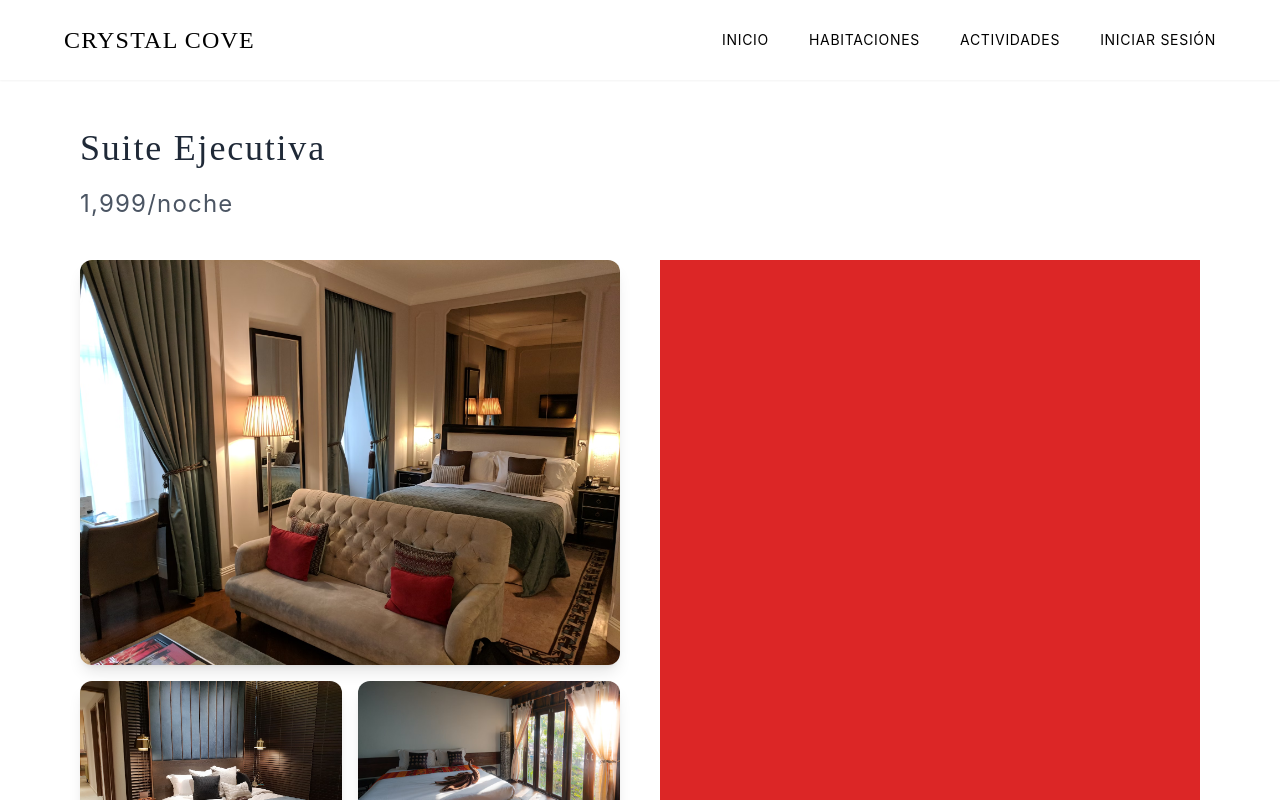
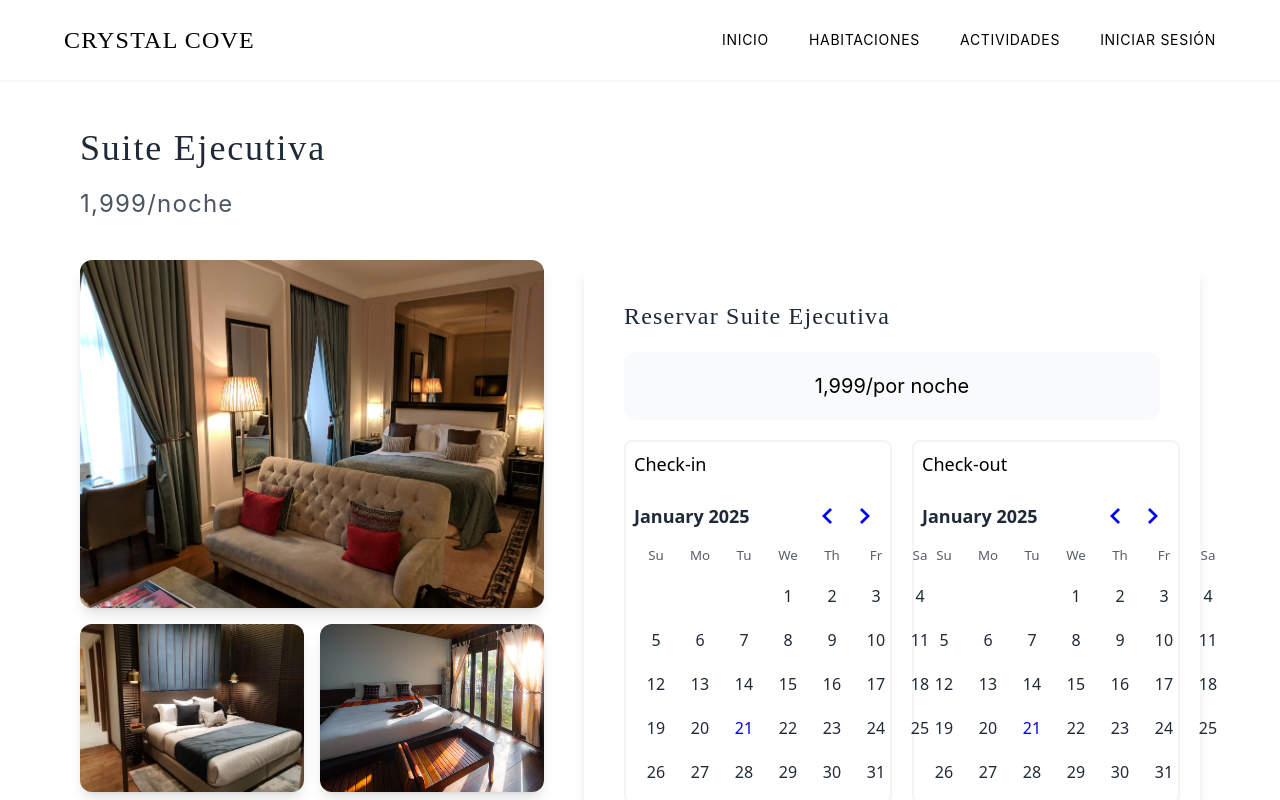
Before and after one commit to Robert-29/Reservaciones-de-Hotel, a React (Vite) app: page /reservar in a window 1280 px wide. Shown: the top 800 px of the page. Built offline with nearby package versions, Linux system fonts and the light colour scheme.

Commit message:
Xe integra Check-in y Check-out

```diff
--- a/package.json
+++ b/package.json
@@ -15,6 +15,7 @@
     "express": "^4.21.2",
     "mysql2": "^3.12.0",
     "react": "^18.3.1",
+    "react-day-picker": "^9.5.0",
     "react-dom": "^18.3.1",
     "react-router-dom": "^7.1.3",
     "swiper": "^11.2.1"
--- a/src/index.css
+++ b/src/index.css
@@ -4,3 +4,23 @@
 
 @import url('https://fonts.googleapis.com/css2?family=Cormorant+Garamond:wght@300;400;500;600;700&display=swap');
 @import url('https://fonts.googleapis.com/css2?family=Inter:ital,opsz,wght@0,14..32,100..900;1,14..32,100..900&display=swap');
+
+/*react- calendar*/
+/* Personalización de días seleccionados */
+.rd-day--selected {
+    background-color: #3b82f6; /* Tailwind blue-500 */
+    color: white;
+  }
+
+  /* Hover para los días */
+  .rd-day:hover {
+    background-color: #bfdbfe; /* Tailwind blue-200 */
+    color: black;
+  }
+
+  /* Texto del mes */
+  .rd-caption {
+    font-size: 1.25rem;
+    font-weight: 600;
+    color: #1f2937; /* Tailwind gray-800 */
+  }
--- a/src/pages/MasHabitaciones.jsx
+++ b/src/pages/MasHabitaciones.jsx
@@ -1,4 +1,4 @@
-import Derechos from "../components/derechos";
+import Derechos from "../components/Derechos";
 import Menu from "../components/Menu";
 import { useEffect, useState } from "react";
 
--- a/src/pages/Reservar.jsx
+++ b/src/pages/Reservar.jsx
@@ -1,7 +1,12 @@
+import { useState } from 'react';
 import Menu from '../components/Menu.jsx';
 import Derechos from '../components/Derechos.jsx';
+import {DayPicker} from 'react-day-picker';
+import 'react-day-picker/dist/style.css';
 
 const Reservar = () => {
+  const [checkIn, setCheckIn] = useState(null);
+  const [checkOut, setCheckOut] = useState(null);
 
   return (
     <>
@@ -11,7 +16,7 @@ const Reservar = () => {
       <span className="font-inter text-2xl text-gray-600 tracking-wider" >1,999/noche</span>
     </div>
     <section className="flex px-20 space-x-10 mb-10" >
-      <div className="w-[50%] ">
+      <div className="w-[45%] ">
       <div className="grid grid-cols-1 md:grid-cols-2 gap-4">
         <div className="col-span-1 md:col-span-2">
           <img src="/public/img/habitacion1.avif"alt="Habitación principal" className="w-full rounded-xl shadow-lg"
@@ -56,7 +61,38 @@ const Reservar = () => {
         </div>
       </div>
     </div>
-    <div className="w-[50%] bg-red-600 " ></div>
+    <div className="w-[55%] p-10 shadow-lg rounded-xl space-y-5 " >
+      <h2 className='font-cormorant font-light text-gray-800 tracking-wider text-2xl' >Reservar Suite Ejecutiva </h2>
+      <div className=' bg-gray-50 rounded-xl p-5 flex flex-col justify-center items-center' >
+        <p className='font-inter text-xl ' >1,999/por noche</p>
+      </div>
+
+      {/* Calendario Check-in */}
+      <div className='flex space-x-5 w-full' >
+        <div className="bg-white border-gray-100 border-2 p-2 rounded-lg w-[50%]">
+          <h3 className="text-lg font-medium mb-4">Check-in</h3>
+          <DayPicker
+            mode="single"
+            selected={checkIn}
+            onSelect={setCheckIn}
+            disabled={checkOut ? { after: checkOut } : undefined}
+            className="text-gray-800"
+          />
+        </div>
+
+        {/* Calendario Check-out */}
+        <div className="bg-white border-gray-100 border-2 p-2 rounded-lg w-[50%] ">
+          <h3 className="text-lg font-medium mb-4">Check-out</h3>
+          <DayPicker
+            mode="single"
+            selected={checkOut}
+            onSelect={setCheckOut}
+            disabled={checkIn ? { before: checkIn } : undefined}
+            className="text-gray-800"
+          />
+        </div>
+      </div>
+    </div>
     </section>
     <Derechos />
     </>
```
Also changed, not shown: 1 other file (tests, documents, lock files or other folders).
